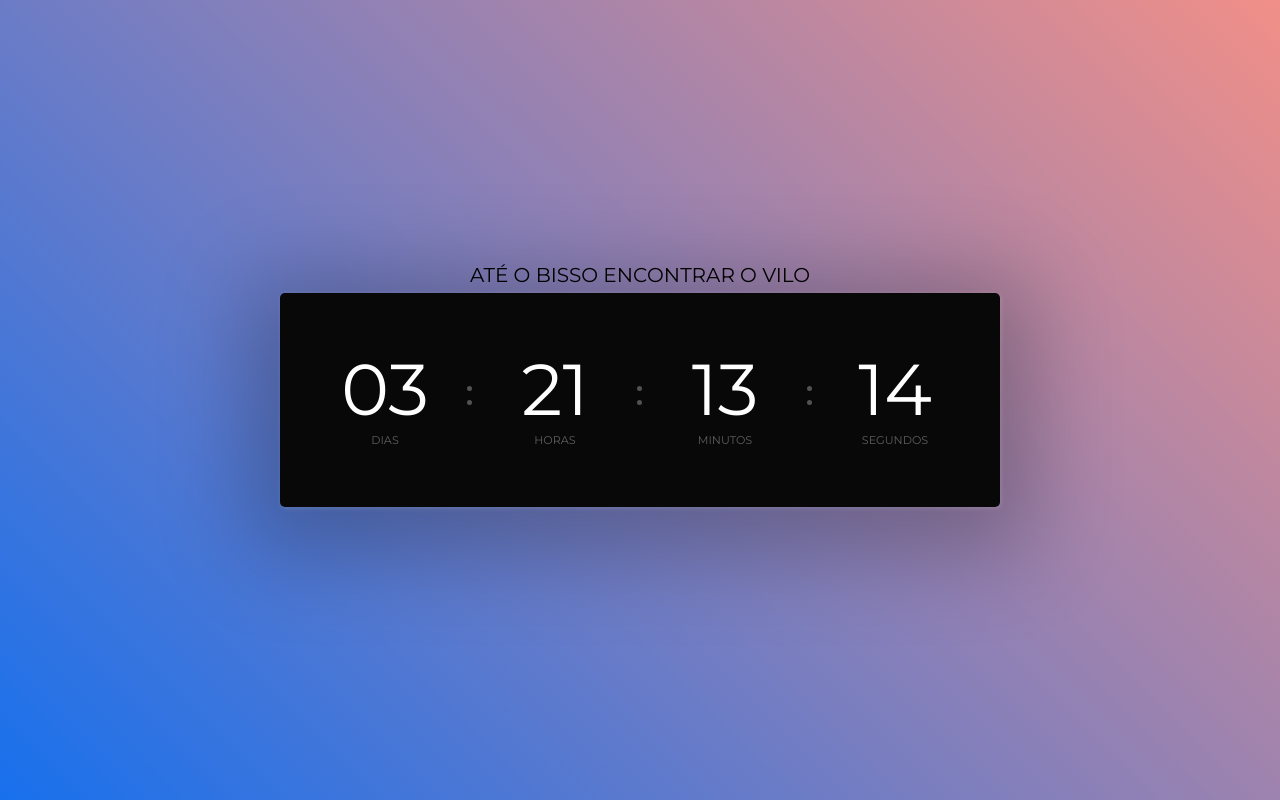
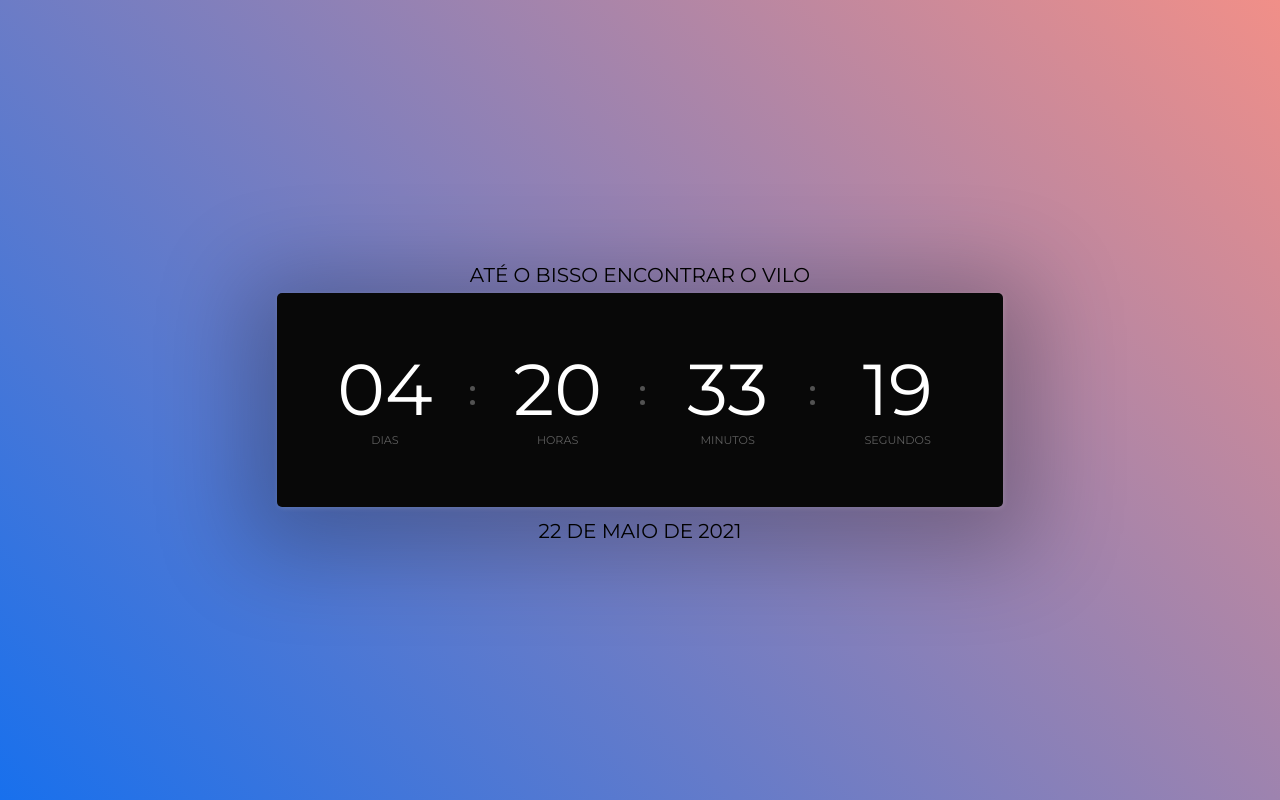
Before and after one commit to bsides/bilo-countdown, a Next.js app: page / in a window 1280 px wide. Built offline with nearby package versions, Linux system fonts and the light colour scheme.

Commit message:
Muda data para nova 22 de Maio de 2021

```diff
--- a/pages/index.js
+++ b/pages/index.js
@@ -10,7 +10,7 @@ import ptBR from 'date-fns/locale/pt-BR'
 export default function Home() {
   function tick() {
     const start = new Date()
-    const end = new Date(Date.UTC(2021, 2, 21, 14 + 3, 40, 0))
+    const end = new Date(Date.UTC(2021, 4, 22, 14 + 3, 0, 0))
     const duration = dateFns.intervalToDuration({ start, end })
     const durationFormatted = dateFns.formatDuration(duration, {
       locale: ptBR,
@@ -21,10 +21,10 @@ export default function Home() {
   }
   const [duration, setDuration] = useState(tick())
 
-  useEffect(() => {
-    const interval = setInterval(() => setDuration(tick()), 1000)
-    return () => clearInterval(interval)
-  }, [])
+  // useEffect(() => {
+  //   const interval = setInterval(() => setDuration(tick()), 1000)
+  //   return () => clearInterval(interval)
+  // }, [])
 
   return (
     <div className="">
@@ -39,11 +39,17 @@ export default function Home() {
             <div className="md:text-base lg:text-lg xl:text-xl 2xl:text-2xl text-black text-center uppercase absolute -top-8 left-0 w-full">
               Até o Bisso encontrar o Vilo
             </div>
-            {Object.entries(duration).map((d) => {
+            {Object.entries(duration).map((d, index, arr) => {
+              console.log(d)
               if (d[0] === 'years' || d[0] === 'months') return null
               const digit = ('' + d[1]).length === 1 ? '0' + d[1] : d[1]
               return (
-                <div className="clock-col" key={JSON.stringify(d)}>
+                <div
+                  className={`clock-col${
+                    index === arr.length - 1 ? ' clock-col-last' : ''
+                  }`}
+                  key={JSON.stringify(d)}
+                >
                   <p
                     className={`text-white clock-timer ${
                       d[0] === 'days'
@@ -73,6 +79,9 @@ export default function Home() {
                 </div>
               )
             })}
+            <div className="md:text-base lg:text-lg xl:text-xl 2xl:text-2xl text-black text-center uppercase absolute top-56 left-0 w-full">
+              22 de Maio de 2021
+            </div>
           </div>
         </div>
       </main>
--- a/styles/globals.css
+++ b/styles/globals.css
@@ -39,8 +39,8 @@ body {
   min-width: 90px;
   position: relative;
 }
-.clock-col:not(:last-child):before,
-.clock-col:not(:last-child):after {
+.clock-col:not(.clock-col-last):before,
+.clock-col:not(.clock-col-last):after {
   content: '';
   background-color: rgba(255, 255, 255, 0.3);
   height: 5px;
@@ -50,10 +50,10 @@ body {
   position: absolute;
   right: -42px;
 }
-.clock-col:not(:last-child):before {
+.clock-col:not(.clock-col-last):before {
   top: 35%;
 }
-.clock-col:not(:last-child):after {
+.clock-col:not(.clock-col-last):after {
   top: 50%;
 }
 .clock-timer:before {
```
Also changed, not shown: 2 other files (tests, documents, lock files or other folders).
